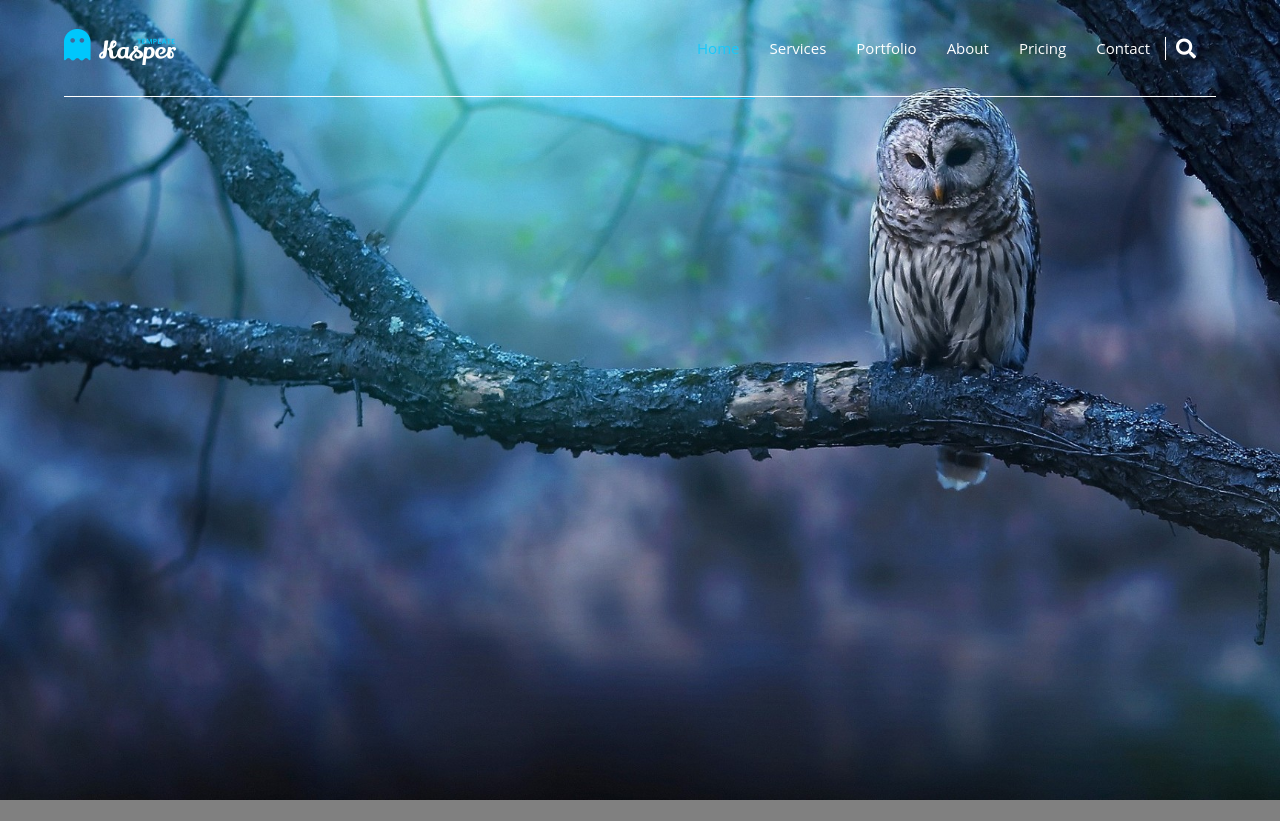
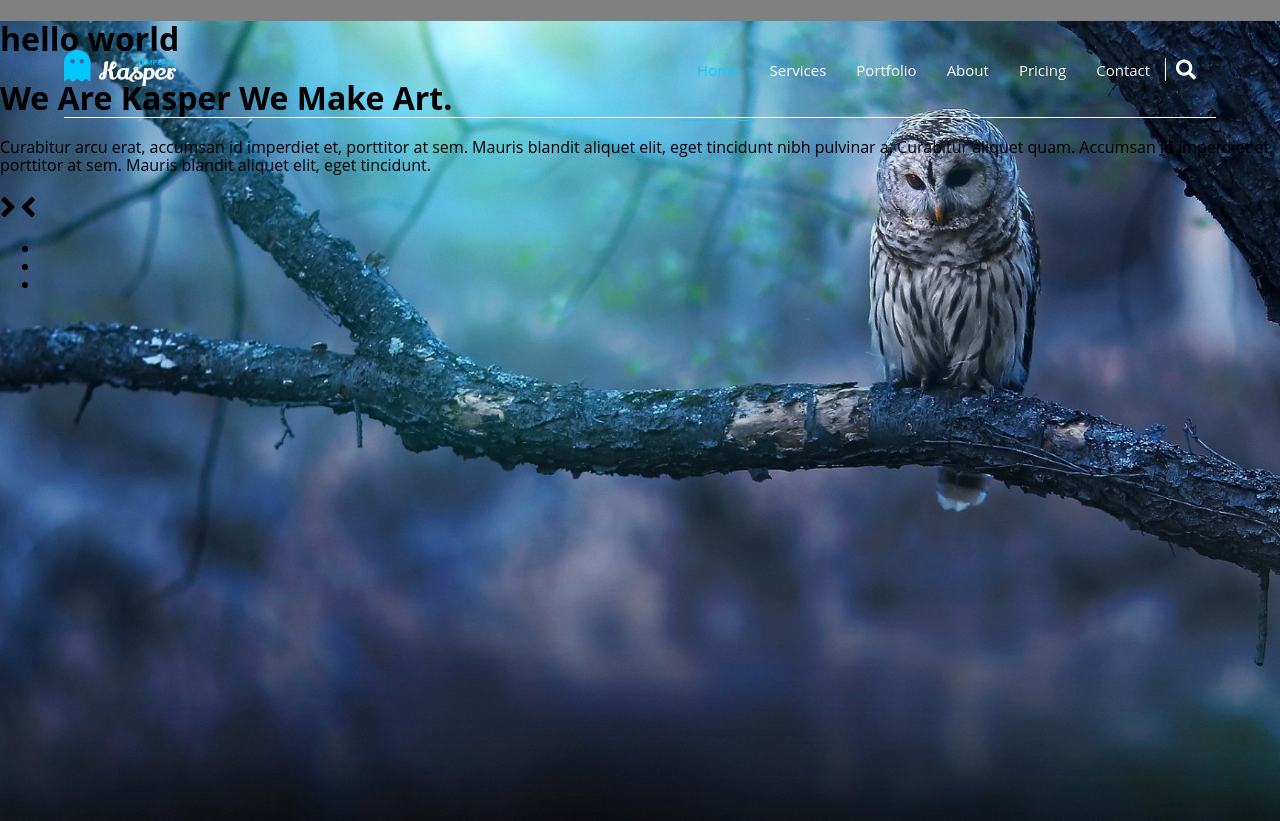
Before and after one commit to bahaaeskif/Kaspere, a plain HTML site: page index.html in a window 1280 px wide. Before the commit the page ends 800 px from the top, so only its background shows below. Drawn offline with Linux system fonts and the light colour scheme.

Commit message:
Update index.html

```diff
--- a/index.html
+++ b/index.html
@@ -38,6 +38,23 @@
     <!-- End the header -->
     <!-- start section_1 -->
     <section class="section_1">
+        <div class="over-lay">
+
+        </div>
+        <div class="content-text">
+            <h1>hello world</h1>
+            <h1>We Are Kasper We Make Art.</h1>
+            <p>Curabitur arcu erat, accumsan id imperdiet et, porttitor at sem.
+            Mauris blandit aliquet elit, eget tincidunt nibh pulvinar a. Curabitur aliquet quam. Accumsan id imperdiet et, porttitor at sem.
+            Mauris blandit aliquet elit, eget tincidunt.</p>
+        </div>
+        <i class="fas fa-angle-right change-background fa-2x"></i>
+        <i class="fas fa-angle-left change-background fa-2x"></i>
+        <ul class="bullets">
+            <li></li>
+            <li class="active"></li>
+            <li></li>
+        </ul>
     </section>
     <!-- end section_1 -->
 </body>
```
